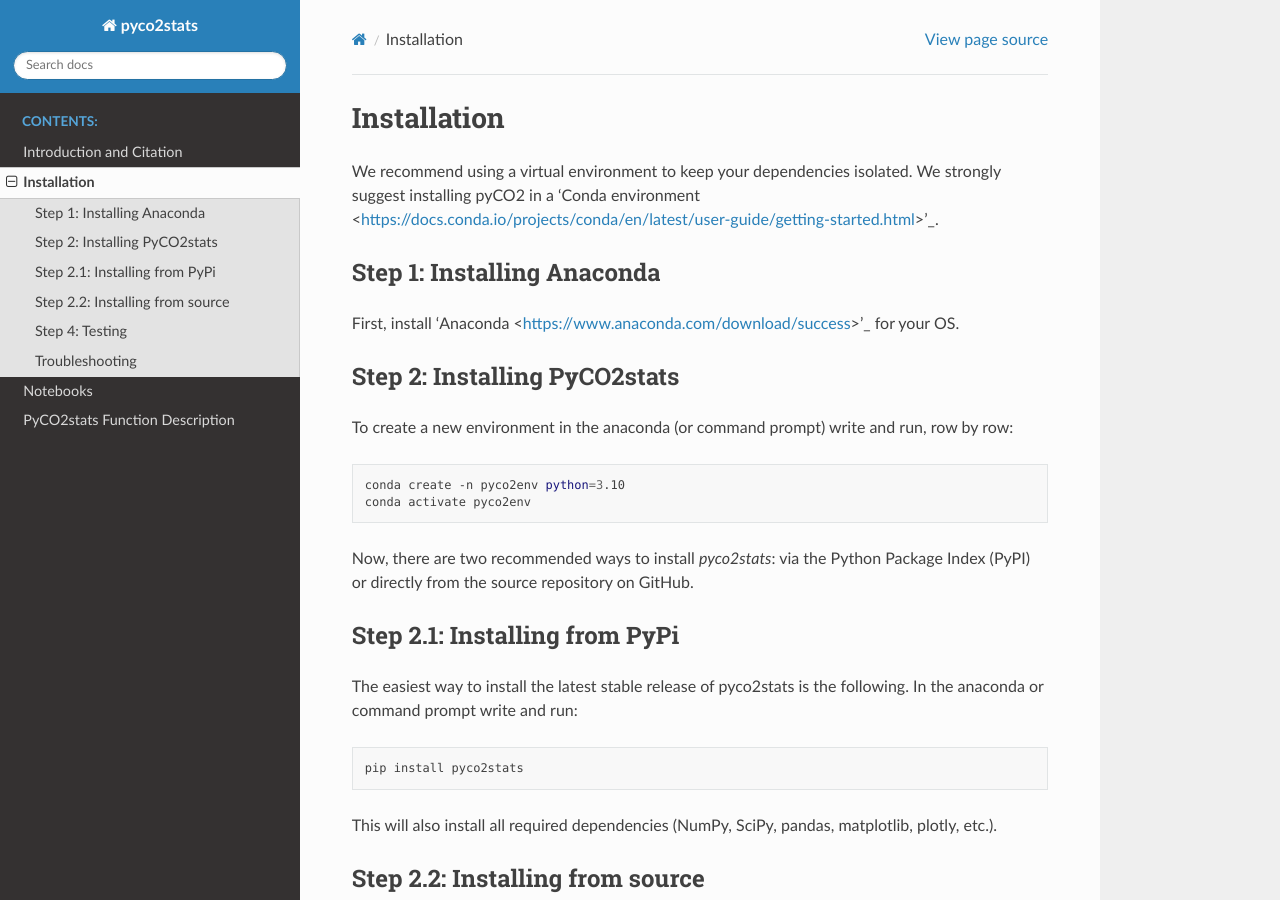
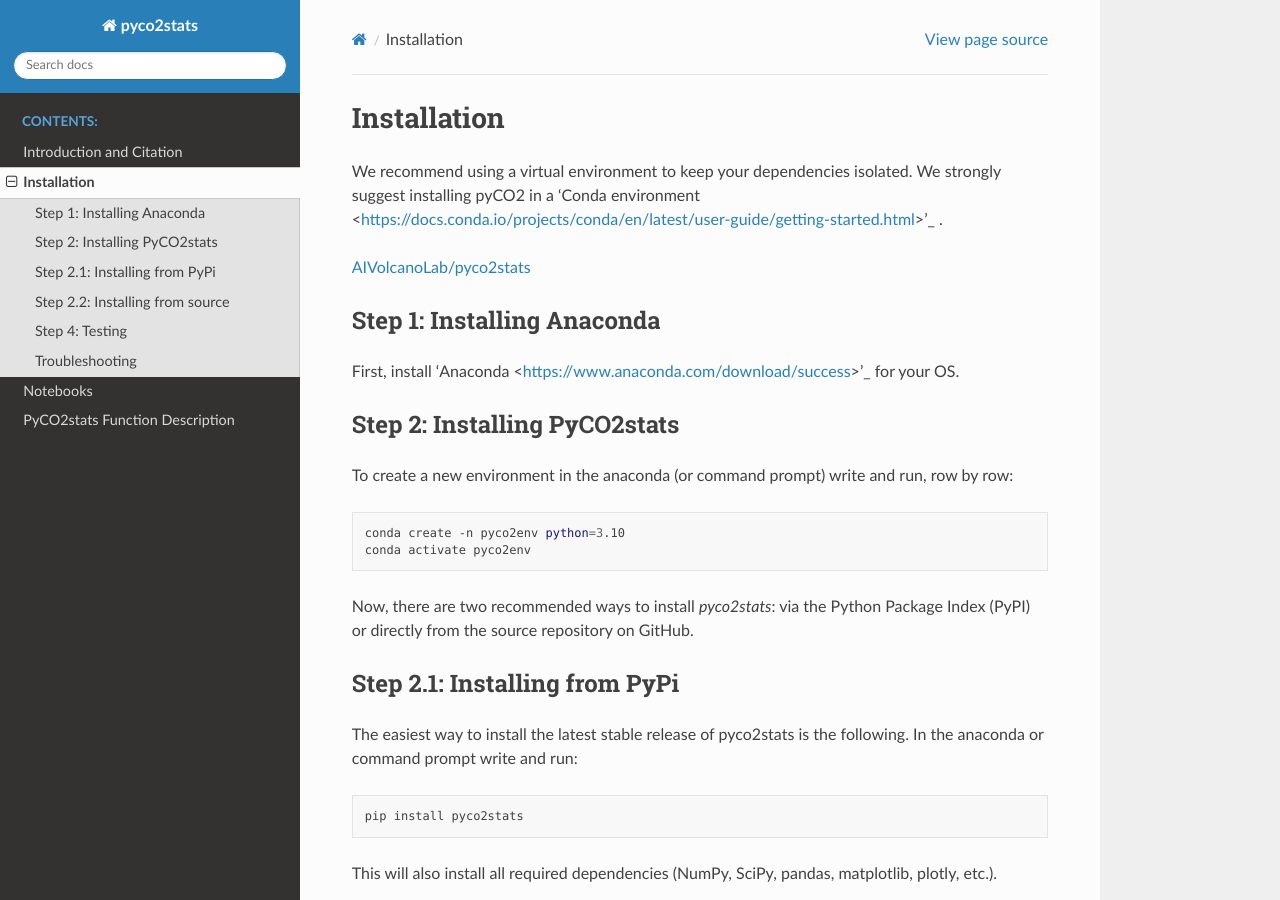
Before and after one commit to AIVolcanoLab/pyco2stats, a Sphinx documentation site: the page built from docs/installation.rst, in a window 1280 px wide and 900 px high. Built offline with Sphinx 7.4.7 and the Read the Docs theme 3.1.0, drawn with Linux system fonts in a browser that asks for light colours; pages that are not in the unit, such as notebooks, are missing from menus.

Commit message:
Update installation.rst

```diff
--- a/docs/installation.rst
+++ b/docs/installation.rst
@@ -1,6 +1,8 @@
 Installation
 ============
-We recommend using a virtual environment to keep your dependencies isolated. We strongly suggest installing pyCO2 in a 'Conda environment <https://docs.conda.io/projects/conda/en/latest/user-guide/getting-started.html>'_.
+We recommend using a virtual environment to keep your dependencies isolated. We strongly suggest installing pyCO2 in a 'Conda environment <https://docs.conda.io/projects/conda/en/latest/user-guide/getting-started.html>'_ .
+
+`AIVolcanoLab/pyco2stats <https://github.com/AIVolcanoLab/pyco2stats>`_
 
 Step 1: Installing Anaconda
 ---------------------------
```
